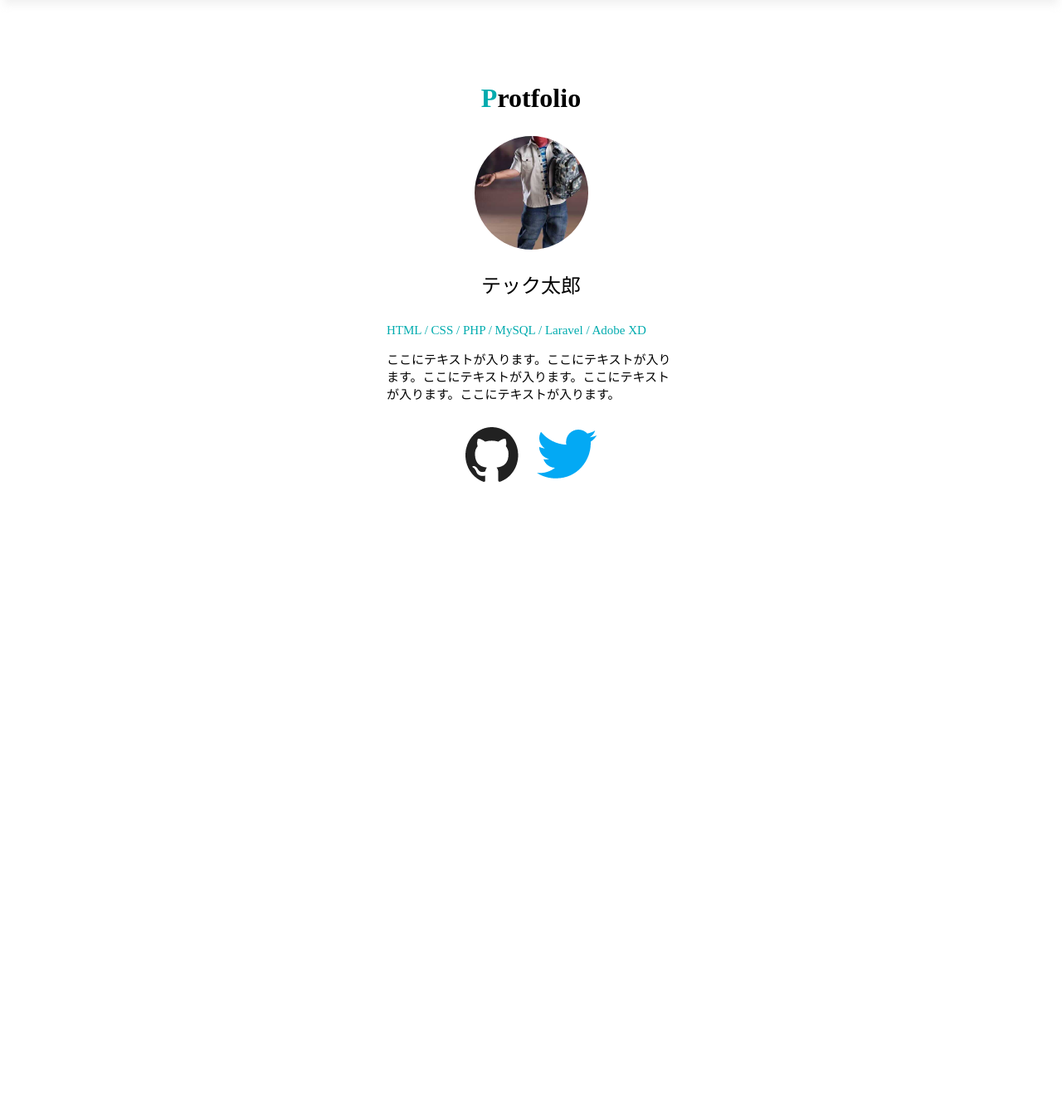
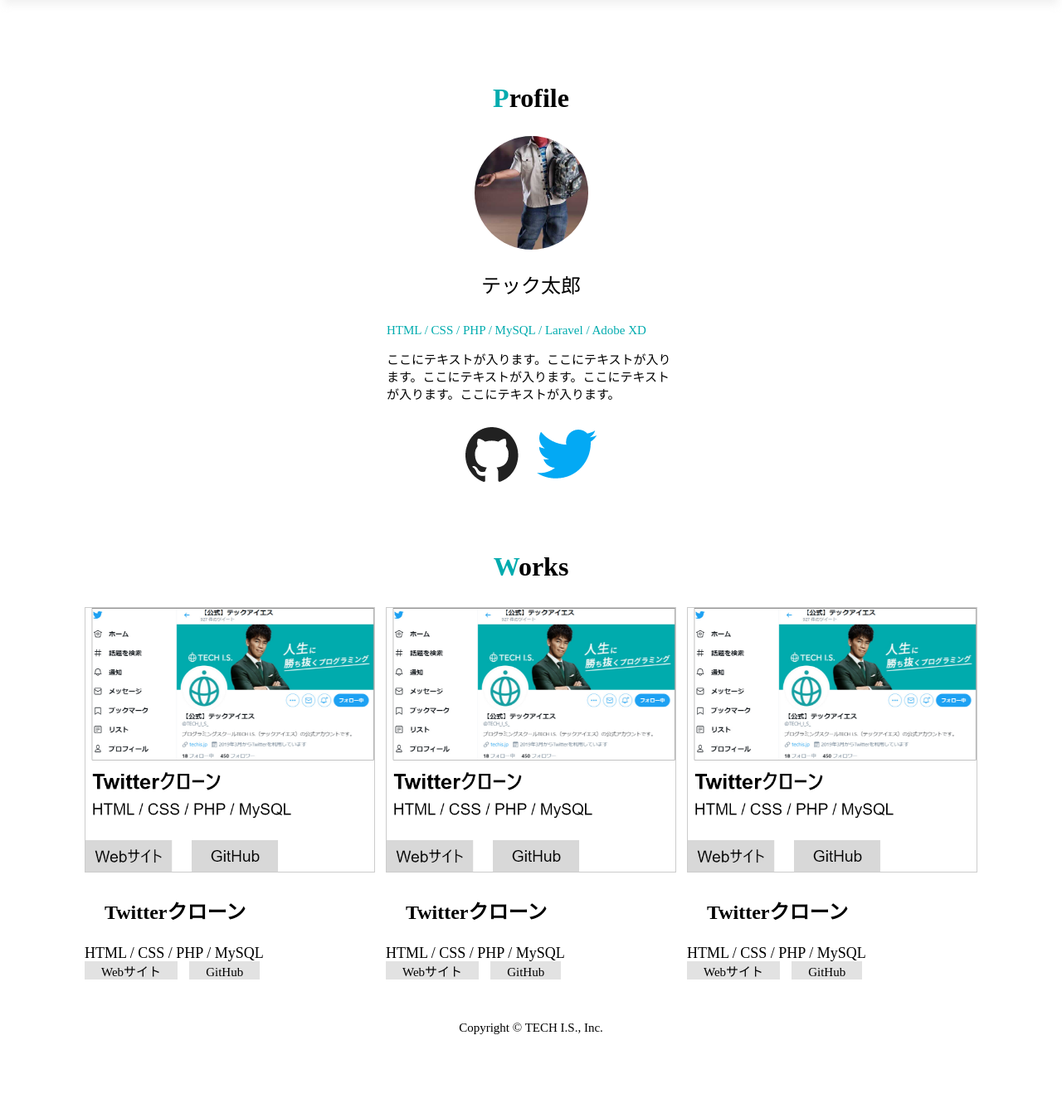
Before and after one commit to basshy0206/PortfolioSample, a PHP site: page / in a window 1280 px wide. Shown: the part 67-1415 px from the top of the page at 83% size. Before the commit the page ends 648 px from the top, so only its background shows below. Run offline with PHP 8.4, Linux system fonts and the light colour scheme.

Commit message:
index.html,style.css変更

```diff
--- a/index.html
+++ b/index.html
@@ -36,7 +36,7 @@
     -->
     <div class="box-profile">
         <h2 class="sub-title">
-            <span class="color-green">P</span>rotfolio
+            <span class="color-green">P</span>rofile
         </h2>
         <div class="item-list">
             <img src="img/profile2.png" alt="プロフィール画像">
@@ -61,10 +61,54 @@
     <!--
         workの箱
     -->
-    <div>
+    <div class="box-works">
+        <h2 class="sub-title">
+            <span class="color-green">W</span>orks
+        </h2>
 
+        <ul class="works-list">
+            <li>
+                <img src="img/works1.png" alt="Twitterクローンの画像">
+                <h3>Twitterクローン</h3>
+                <span>HTML / CSS / PHP / MySQL</span>
+                <div class="link">
+                    <a href="">Webサイト</a>
+                    <a href="">GitHub</a>
+                </div>
+            </li>
+
+            <li>
+                <img src="img/works1.png" alt="Twitterクローンの画像">
+                <h3>Twitterクローン</h3>
+                <span>HTML / CSS / PHP / MySQL</span>
+                <div class="link">
+                    <a href="">Webサイト</a>
+                    <a href="">GitHub</a>
+                </div>
+            </li>
+
+            <li>
+                <img src="img/works1.png" alt="Twitterクローンの画像">
+                <h3>Twitterクローン</h3>
+                <span>HTML / CSS / PHP / MySQL</span>
+                <div class="link">
+                    <a href="">Webサイト</a>
+                    <a href="">GitHub</a>
+                </div>
+            </li>
+
+        </ul>
     </div>
-</div>
+
+    <!--
+        footerタグの作成
+        ・copyrightの設定
+        →pタグを使います
+    -->
+    <footer class="block-footer">
+        <p>Copyright © TECH I.S., Inc.</p>
+    </footer>
+
 
 </body>
 </html>
--- a/style.css
+++ b/style.css
@@ -84,3 +84,74 @@
 .icon-list li:last-child{
     margin-right: 0;
 }
+
+/*
+*[works]のスタイルシート
+*/
+
+.box-works {
+    margin: 80px 0 0;
+}
+
+.works-list {
+    list-style: none;
+    width: 100%;
+    max-width: 1076px;
+    margin: 30px auto;
+    padding: 0;
+    text-align: left;
+    overflow: hidden;
+}
+
+.works-list li {
+    display: block;
+    width: 100%;
+    max-width: 348px;
+    float: left;
+    margin-right: 15px;
+}
+
+.works-list li:last-child {
+    margin-right: 0;
+}
+
+.works-list li img {
+    width: 100%;
+    border: 1px solid #ccc;
+}
+
+.works-list li h3 {
+    font-size: 24px;
+    margin: 24px;
+}
+
+.works-list li span {
+    font-size: 18px;
+}
+
+.works-list li.link {
+    display: flex;
+    justify-content: left;
+    align-items: left;
+    margin-top: 15px;
+}
+
+.works-list li .link a {
+    background-color: rgb(226, 226, 226);
+    padding: 5px 20px;
+    margin-right: 10px;
+    font-size: 15px;
+    text-decoration: none;
+    color: #000;
+}
+
+/*
+*[footer]のスタイルシート
+*/
+
+.block-footer p{
+    clear: both;
+    text-align: center;
+    font-size: 15px;
+    margin: 50px 0 20px;
+}
```
